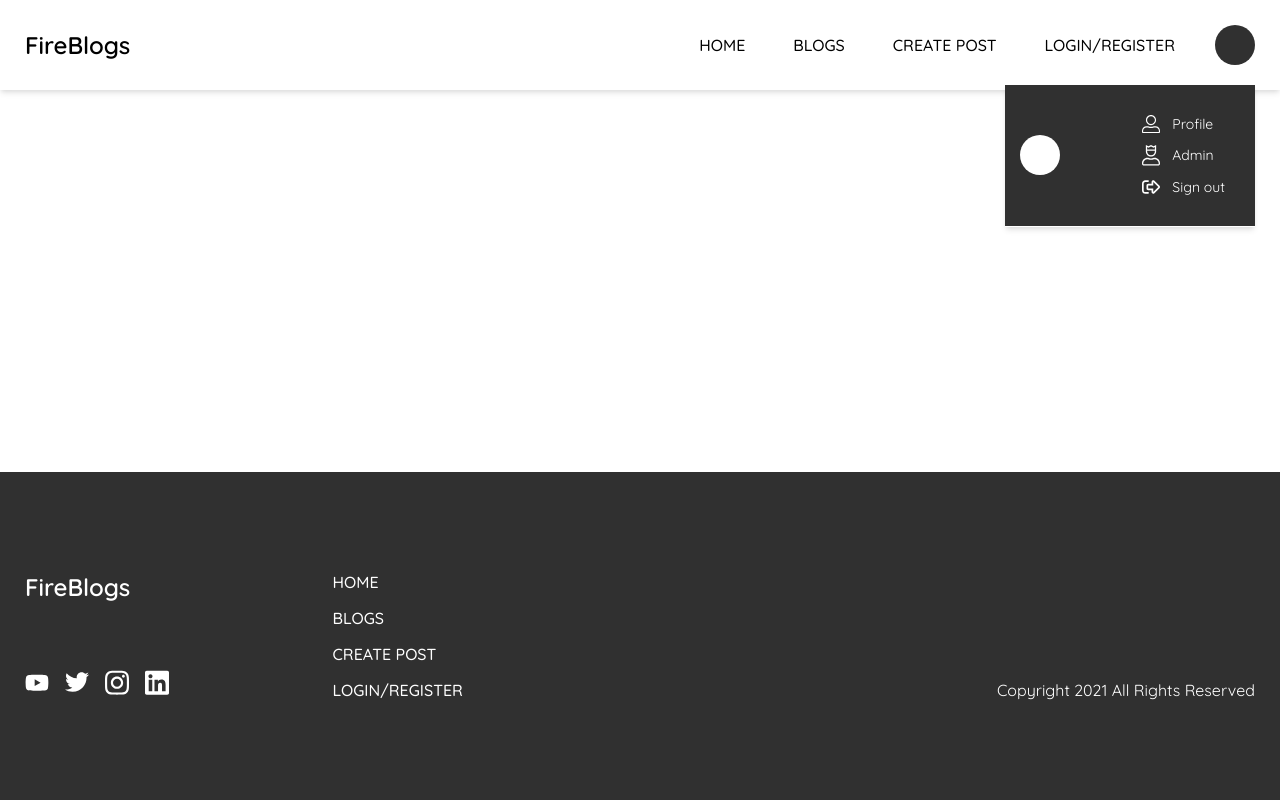
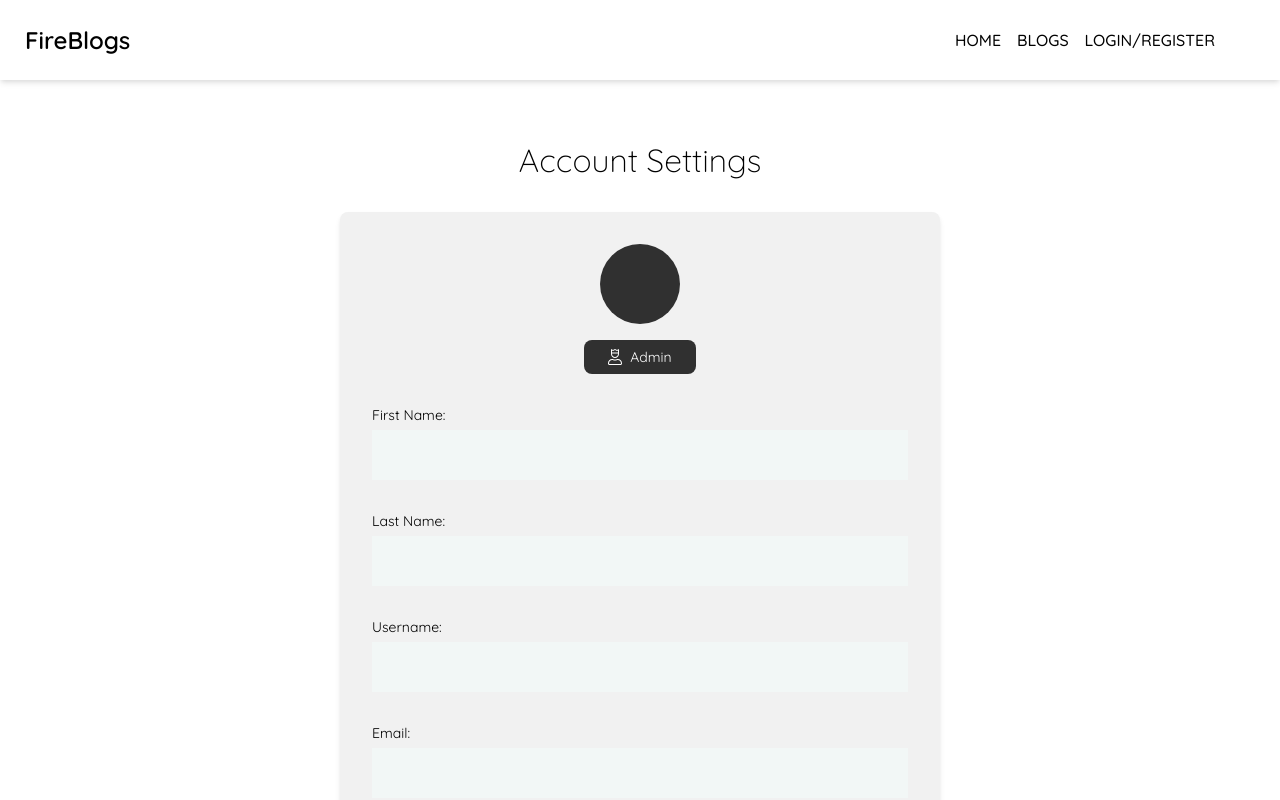
Before and after one commit to jantdev/vue2FireBlog, a Vue app: page /profile in a window 1280 px wide. Shown: the top 800 px of the page. Built offline with nearby package versions, Linux system fonts and the light colour scheme; no server answers; what vue2-editor would draw is missing.

Commit message:
working on signout,profilepage admin page

```diff
--- a/src/App.vue
+++ b/src/App.vue
@@ -27,7 +27,7 @@
       this.$store.commit('updateUser',user)
       if(user){
         this.$store.dispatch('getCurrentUser',user)
-        console.log(this.$store.state.profileEmail)
+
       }
     })
     this.checkRoute()
--- a/src/components/BlogPost.vue
+++ b/src/components/BlogPost.vue
@@ -1,12 +1,12 @@
 <template>
-  <div class="blog-wrapper no-user">
+  <div class="blog-wrapper" :class="{'no-user':!user} ">
     <div class="blog-content">
       <div>
         <h2 v-if="post.welcomeScreen">{{ post.title }}</h2>
         <h2 v-else>{{ post.blogTitle }}</h2>
         <p v-if="post.welcomeScreen">{{ post.blogPost }}</p>
         <p class="content-preview" v-else v-html="post.blogHTML"></p>
-        <router-link class="link link-light" v-if="post.welcomeScreen" to="#">
+        <router-link class="link link-light" v-if="post.welcomeScreen" :to="{name:'Login'}">
           Login/Register<Arrow class="arrow arrow-light" />
         </router-link>
         <router-link
@@ -39,6 +39,11 @@
   name: "BlogPost",
   props: ["post"],
   components: { Arrow },
+  computed:{
+        user(){
+      return this.$store.state.user
+    }
+  }
 };
 </script>
 
--- a/src/components/Footer.vue
+++ b/src/components/Footer.vue
@@ -20,7 +20,7 @@
           </ul>
         </div>
         <div class="col-2">
-          <RouterLinks/>
+          <RouterLinks :user="user"/>
         </div>
       </div>
       <div class="right">
--- a/src/components/Navigation.vue
+++ b/src/components/Navigation.vue
@@ -7,10 +7,10 @@
         >
       </div>
       <div class="nav-links">
-        <RouterLinks v-if="!mobile" />
-        <div v-if="!mobile" class="profile" ref="profile">
+        <RouterLinks v-if="!mobile" :user="user"/>
+        <div v-show="user" @click="toggleProfileMenu" class="profile" ref="profile" v-if="!mobile">
           <span>{{ this.$store.state.profileInitials }}</span>
-          <div class="profile-menu">
+          <div class="profile-menu" v-show="profileMenu" >
             <div class="info">
               <p class="initials">{{ this.$store.state.profileInitials }}</p>
               <div class="right">
@@ -21,27 +21,28 @@
                 <p>{{ this.$store.state.profileUsername }}</p>
                 <p>{{ this.$store.state.profileEmail }}</p>
               </div>
-              <div class="options">
+              </div>
+              <div class="options"  >
                 <div class="option">
-                  <router-link to="#" class="option">
+                  <router-link :to="{name:'Profile'}" class="option">
                     <userIcon class="icon"/>
                     <p>Profile</p>
                   </router-link>
                 </div>
                  <div class="option">
-                  <router-link to="#" class="option">
+                  <router-link :to="{name:'Admin'}" class="option">
                     <adminIcon class="icon"/>
                     <p>Admin</p>
                   </router-link>
                 </div>
-                 <div class="option">
-                  <router-link to="#" class="option">
+                 <div class="option" @click="signOut">
+
                     <signOutIcon class="icon"/>
                     <p>Sign out</p>
-                  </router-link>
+
                 </div>
               </div>
-            </div>
+
           </div>
         </div>
       </div>
@@ -52,6 +53,7 @@
         navStyle="mobile-nav"
         v-if="mobileNav"
         v-on:toggle-MobileNav="toggleMobileNav"
+         :user="user"
       />
     </transition>
   </header>
@@ -63,6 +65,8 @@
 import adminIcon from "../assets/Icons/user-crown-light.svg"
 import signOutIcon from "../assets/Icons/sign-out-alt-regular.svg"
 import RouterLinks from "./RouterLinks";
+import firebase from "firebase/app";
+import "firebase/auth";
 
 export default {
   name: "Navigation",
@@ -78,11 +82,13 @@
       mobile: false,
       mobileNav: null,
       windowWidth: null,
+      profileMenu:false
     };
   },
   created() {
     window.addEventListener("resize", this.checkScreen);
     this.checkScreen();
+
   },
   methods: {
     checkScreen() {
@@ -97,18 +103,31 @@
     },
     toggleMobileNav() {
       this.mobileNav = !this.mobileNav;
-      console.log(this.mobileNav);
+
     },
+    toggleProfileMenu(e){
+      if(e.target === this.$refs.profile){
+      this.profileMenu = !this.profileMenu
+      }
+    },
+    signOut(){
+      firebase.auth().signOut()
+     window.location.reload()
+    }
   },
+  computed:{
+    user(){
+      return this.$store.state.user
+    }
+  }
 };
 </script>
 
-<style lang="scss">
+<style lang="scss" scoped>
 header {
   background-color: #fff;
   padding: 0 25px;
-  box-shadow: 0 4px 6px -1px rgba(0, 0, 0, 0.1),
-    0 2px 4px -1px rgba(0, 0, 0, 0.06);
+  box-shadow: 0 4px 6px -1px rgba(0, 0, 0, 0.1), 0 2px 4px -1px rgba(0, 0, 0, 0.06);
   z-index: 99;
   .link {
     font-weight: 500;
@@ -166,8 +185,7 @@
           right: 0;
           width: 250px;
           background-color: #303030;
-          box-shadow: 0 4px 6px -1px rgba(0, 0, 0, 0.1),
-            0 2px 4px -1px rgba(0, 0, 0, 0.06);
+          box-shadow: 0 4px 6px -1px rgba(0, 0, 0, 0.1), 0 2px 4px -1px rgba(0, 0, 0, 0.06);
           .info {
             display: flex;
             align-items: center;
--- a/src/components/RouterLinks.vue
+++ b/src/components/RouterLinks.vue
@@ -2,10 +2,10 @@
   <ul :class="navStyle">
     <router-link class="link" :to="{ name: 'Home' }" @click.native="closeNav">Home</router-link>
     <router-link class="link" :to="{ name: 'Blogs' }" @click.native="closeNav">Blogs</router-link>
-    <router-link class="link" :to="{ name: 'CreatePost' }" @click.native="closeNav"
+    <router-link class="link" v-if="user" :to="{ name: 'CreatePost' }" @click.native="closeNav"
       >Create Post</router-link
     >
-    <router-link class="link" :to="{ name: 'Login' }" @click.native="closeNav"
+    <router-link class="link" v-if="!user" :to="{ name: 'Login' }" @click.native="closeNav"
       >Login/Register</router-link
     >
   </ul>
@@ -14,7 +14,7 @@
 
 <script>
 export default {
-  props: ["navStyle"],
+  props: ["navStyle","user"],
   methods:{
     closeNav(){
 
@@ -24,3 +24,22 @@
   }
 };
 </script>
+
+
+<style lang="scss" scoped>
+
+ .link {
+    font-weight: 500;
+    padding: 0 8px;
+    transition: 0.3s color ease;
+    &:hover {
+      color: #1eb8b8;
+    }
+ }
+ .mobile-nav{
+   .link{
+     color:#fff;
+      padding: 15px 0;
+   }
+ }
+</style>
--- a/src/router/index.js
+++ b/src/router/index.js
@@ -5,6 +5,8 @@
 import Login from "../views/Login.vue";
 import Register from "../views/Register.vue";
 import ForgotPassword from "../views/ForgotPassword.vue";
+import Profile from "../views/Profile.vue"
+import Admin from "../views/Admin.vue"
 
 Vue.use(VueRouter);
 
@@ -49,6 +51,25 @@
       title: "Forgot Password",
     },
   },
+  {
+    path: "/profile",
+    name: "Profile",
+    component: Profile,
+    meta: {
+      title: "Profile",
+      requiresAuth: true,
+    },
+  },
+  {
+    path: "/admin",
+    name: "Admin",
+    component: Admin,
+    meta: {
+      title: "Admin",
+      requiresAuth: true,
+      requiresAdmin: true,
+    },
+  },
 
 
 ];
--- /dev/null
+++ b/src/views/Admin.vue
@@ -0,0 +1,13 @@
+<template>
+  <div class="admin">admin</div>
+</template>
+
+<script>
+export default {
+
+}
+</script>
+
+<style>
+
+</style>
--- a/src/views/Home.vue
+++ b/src/views/Home.vue
@@ -1,12 +1,12 @@
 <template>
   <div class="home">
-    <BlogPost :post="welcomeScreen" />
+    <BlogPost :post="welcomeScreen" v-if="!user" />
     <BlogPost
       v-for="(post, index) in sampleBlogPost"
       :key="index"
       :post="post"
     />
-    <div class="blog-card-wrap">
+    <div class="blog-card-wrap" >
       <div class="container">
         <h3>View More Recent Blogs</h3>
         <div class="blog-cards">
@@ -14,7 +14,7 @@
         </div>
       </div>
     </div>
-    <div class="updates">
+    <div class="updates" v-if="!user">
       <div class="container">
         <h2>never miss a post. Register for your free account today!</h2>
         <router-link class="router-button" to="#"> Register for FireBlogs <Arrow class="arrow arrow-light" /> </router-link>
@@ -56,6 +56,9 @@
   computed:{
     sampleBlogCards(){
       return this.$store.state.sampleBlogCards
+    },
+    user(){
+      return this.$store.state.user
     }
   }
 };
--- /dev/null
+++ b/src/views/Profile.vue
@@ -0,0 +1,145 @@
+<template>
+  <div class="profile">
+    <Modal
+      v-if="modalActive"
+      :modalMessage="modalMessage"
+      v-on:close-modal="closeModal"
+    />
+    <div class="container">
+      <h2>Account Settings</h2>
+      <div class="profile-info">
+        <div class="initials">{{ $store.state.profileInitials }}</div>
+        <div class="admin-badge">
+          <adminIcon class="icon" />
+          <span>admin</span>
+        </div>
+        <div class="input">
+          <label for="firstName">First Name:</label>
+          <input type="text" id="firstName" v-model="firstName" />
+        </div>
+        <div class="input">
+          <label for="lastName">Last Name:</label>
+          <input type="text" id="lastName" v-model="lastName" />
+        </div>
+        <div class="input">
+          <label for="username">Username:</label>
+          <input type="text" id="username" v-model="username" />
+        </div>
+        <div class="input">
+          <label for="email">Email:</label>
+          <input disabled type="text" id="email" v-model="email" />
+        </div>
+        <button @click="updateProfile">Save Changes</button>
+      </div>
+    </div>
+  </div>
+</template>
+
+<script>
+import Modal from "../components/Modal";
+import adminIcon from "../assets/Icons/user-crown-light.svg";
+export default {
+  name: "Profile",
+  data() {
+    return {
+      firstName: "",
+      lastName: "",
+      username: "",
+      email: "",
+      modalActive: false,
+      modalMessage: "",
+    };
+  },
+  components: {
+    Modal,
+    adminIcon,
+  },
+  methods: {
+    updateProfile() {},
+  },
+  computed: {
+    user() {
+      return this.$store.state.user;
+    },
+  },
+};
+</script>
+
+<style lang="scss" scoped>
+.profile {
+  .container {
+    max-width: 1000px;
+    padding: 60px 25px;
+    h2 {
+      text-align: center;
+      margin-bottom: 16px;
+      font-weight: 300;
+      font-size: 32px;
+    }
+    .profile-info {
+      border-radius: 8px;
+      box-shadow: 0 4px 6px -1px rgba(0, 0, 0, 0.1),
+        0 2px 4px -1px rgba(0, 0, 0, 0.06);
+      padding: 32px;
+      background-color: #f1f1f1;
+      display: flex;
+      flex-direction: column;
+      max-width: 600px;
+      margin: 32px auto;
+      .initials {
+        position: initial;
+        width: 80px;
+        height: 80px;
+        font-size: 32px;
+        background-color: #303030;
+        color: #fff;
+        display: flex;
+        align-self: center;
+        align-items: center;
+        justify-content: center;
+        border-radius: 50%;
+      }
+      .admin-badge {
+        display: flex;
+        align-self: center;
+        color: #fff;
+        font-size: 14px;
+        padding: 8px 24px;
+        border-radius: 8px;
+        background-color: #303030;
+        margin: 16px 0;
+        text-align: center;
+        text-transform: capitalize;
+        .icon {
+          width: 14px;
+          height: auto;
+          margin-right: 8px;
+        }
+      }
+      .input {
+        margin: 16px 0;
+        label {
+          font-size: 14px;
+          display: block;
+          padding-bottom: 6px;
+        }
+        input {
+          width: 100%;
+          border: none;
+          background-color: #f2f7f6;
+          padding: 8px;
+          height: 50px;
+          @media (min-width: 900px) {
+          }
+          &:focus {
+            outline: none;
+          }
+        }
+      }
+      button {
+        align-self: center;
+      }
+    }
+  }
+}
+</style>
```
